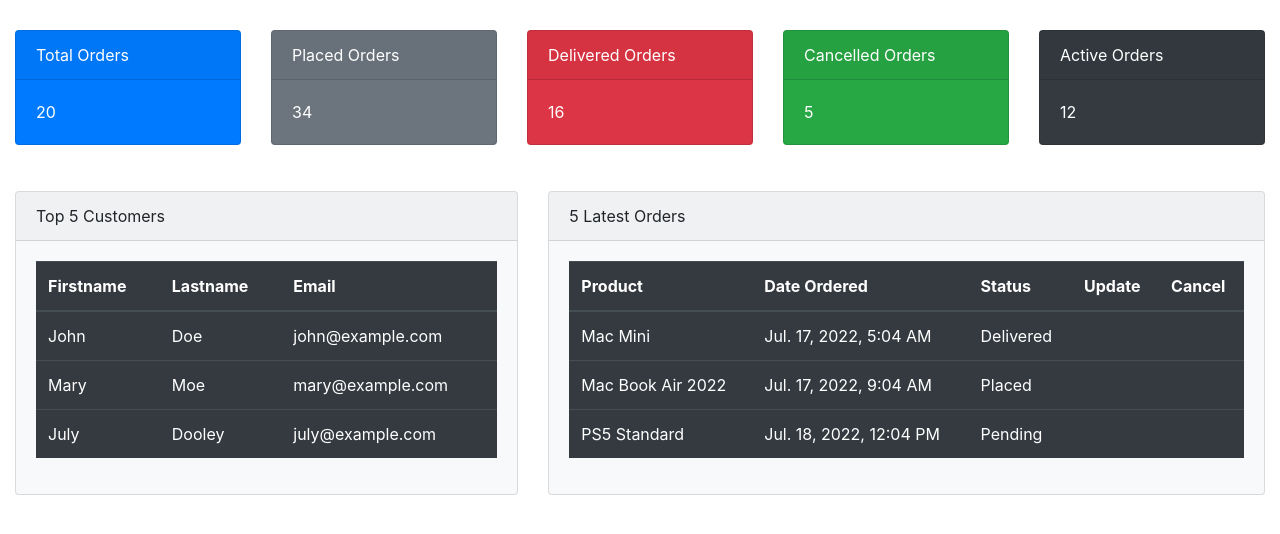
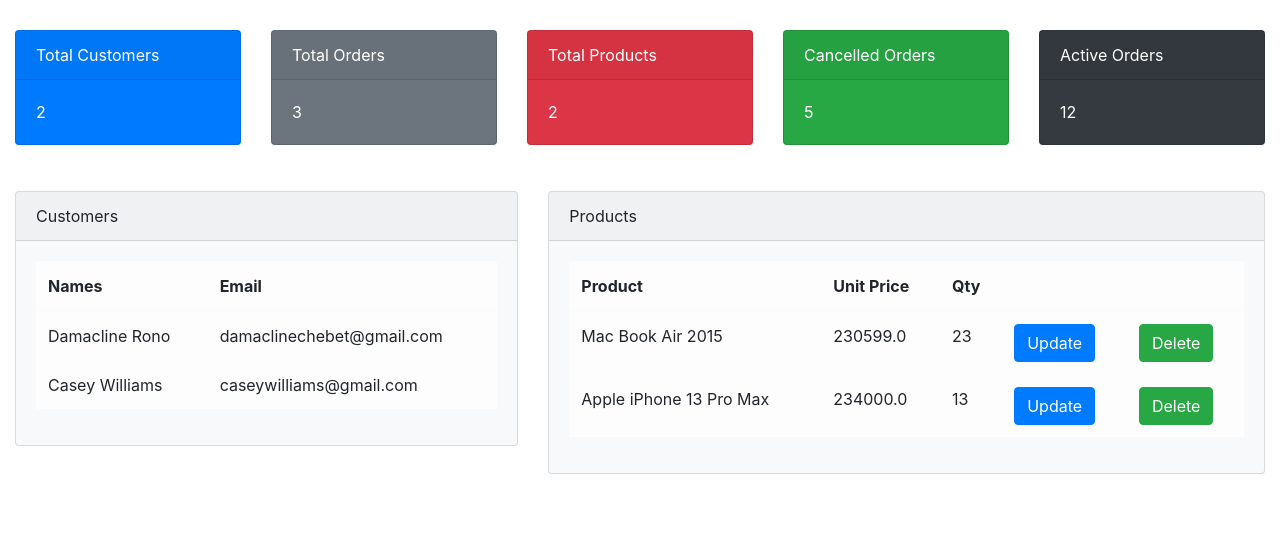
Before and after one commit to vplangat/Django_CRUD, a Django app: page / in a window 1280 px wide. Shown: the part 96-630 px from the top of the page. Run offline with Django 4.2, Linux system fonts and the light colour scheme; data comes from the database, SQL or seed files in the repository.

Commit message:
Linked models to views

```diff
--- a/crud/portal/templates/portal/dashboard_counter.html
+++ b/crud/portal/templates/portal/dashboard_counter.html
@@ -2,28 +2,28 @@
   <div class="row">
     <div class="col-sm">
       <div class="card text-white bg-primary mb-3" style="max-width: 18rem;">
-        <div class="card-header">Total Orders</div>
+        <div class="card-header">Total Customers</div>
         <div class="card-body">
           <!--<h5 class="card-title">Total # of Orders</h5>-->
-          <p class="card-text">20</p>
+          <p class="card-text">{{ customers.count }}</p>
         </div>
       </div>
     </div>
     <div class="col-sm">
       <div class="card text-white bg-secondary mb-3" style="max-width: 18rem;">
-        <div class="card-header">Placed Orders</div>
+        <div class="card-header">Total Orders</div>
         <div class="card-body">
           <!--<h5 class="card-title"># of Placed Orders</h5>-->
-          <p class="card-text">34</p>
+          <p class="card-text">{{orders.count }}</p>
         </div>
       </div>
     </div>
     <div class="col-sm">
       <div class="card text-white bg-danger mb-3" style="max-width: 18rem;">
-        <div class="card-header">Delivered Orders</div>
+        <div class="card-header">Total Products</div>
         <div class="card-body">
           <!--<h5 class="card-title"># of Delivered Orders</h5>-->
-          <p class="card-text">16</p>
+          <p class="card-text">{{ products.count }}</p>
         </div>
       </div>
     </div>
--- a/crud/portal/templates/portal/dashboard_datatable.html
+++ b/crud/portal/templates/portal/dashboard_datatable.html
@@ -2,32 +2,22 @@
   <div class="row">
     <div class="col-sm-5">
       <div class="card bg-light mb-3">
-        <div class="card-header">Top 5 Customers</div>
+        <div class="card-header">Customers</div>
         <div class="card-body">
-          <table class="table table-dark table-hover">
+          <table class="table table-light table-hover">
             <thead>
               <tr>
-                <th>Firstname</th>
-                <th>Lastname</th>
+                <th>Names</th>
                 <th>Email</th>
               </tr>
             </thead>
             <tbody>
+            {% for c in customers %}
               <tr>
-                <td>John</td>
-                <td>Doe</td>
-                <td>john@example.com</td>
+                <td>{{c.name}}</td>
+                <td>{{c.email}}</td>
               </tr>
-              <tr>
-                <td>Mary</td>
-                <td>Moe</td>
-                <td>mary@example.com</td>
-              </tr>
-              <tr>
-                <td>July</td>
-                <td>Dooley</td>
-                <td>july@example.com</td>
-              </tr>
+            {% endfor %}
             </tbody>
           </table>
         </div>
@@ -35,40 +25,40 @@
     </div>
     <div class="col-sm-7">
       <div class="card bg-light mb-3">
-        <div class="card-header">5 Latest Orders</div>
+        <div class="card-header">Products</div>
         <div class="card-body">
-          <table class="table table-dark table-hover">
+          <table class="table table-light table-hover">
             <thead>
               <tr>
                 <th>Product</th>
-                <th>Date Ordered</th>
-                <th>Status</th>
-                <th>Update</th>
-                <th>Cancel</th>
+                <th>Unit Price</th>
+                <th>Qty</th>
+                <th></th>
+                <th></th>
               </tr>
             </thead>
             <tbody>
+            {% for p in products %}
               <tr>
-                <td>Mac Mini</td>
-                <td>Jul. 17, 2022, 5:04 AM</td>
-                <td>Delivered</td>
-                <td></td>
-                <td></td>
+                <td>{{p.name}}</td>
+                <td>{{p.unit_price}}</td>
+                <td>{{p.quantity}}</td>
+                <td>
+                  <a href="update/{{p.id}}">
+                  <button type="button" class="btn btn-primary">
+                    Update
+                  </button>
+                  </a>
+                </td>
+                <td>
+                  <a href="delete/{{p.id}}">
+                  <button type="button" class="btn btn-success">
+                    Delete
+                  </button>
+                  </a>
+                </td>
               </tr>
-              <tr>
-                <td>Mac Book Air 2022</td>
-                <td>Jul. 17, 2022, 9:04 AM</td>
-                <td>Placed</td>
-                <td></td>
-                <td></td>
-              </tr>
-              <tr>
-                <td>PS5 Standard</td>
-                <td>Jul. 18, 2022, 12:04 PM</td>
-                <td>Pending</td>
-                <td></td>
-                <td></td>
-              </tr>
+            {% endfor %}
             </tbody>
           </table>
         </div>
--- a/crud/portal/views.py
+++ b/crud/portal/views.py
@@ -1,12 +1,18 @@
 from django.shortcuts import render
+from .models import *
 
 
 def dashboard(request):
-    return render(request, 'portal/dashboard.html')
+    total_customers = Customer.objects.all()
+    total_products = Product.objects.all()
+    total_orders = Order.objects.all()
+    context = {'customers': total_customers, 'products': total_products, 'orders': total_orders}
+    return render(request, 'portal/dashboard.html', context)
 
 
 def products(request):
-    return render(request, 'portal/products.html')
+    total_products = Product.objects.all()
+    return render(request, 'portal/products.html', {'products': total_products})
 
 
 def customers(request):
```
Also changed, not shown: crud/portal/templates/portal/products.html (+51 -0 lines).
